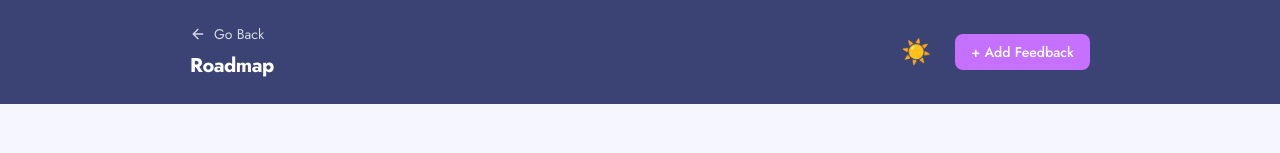
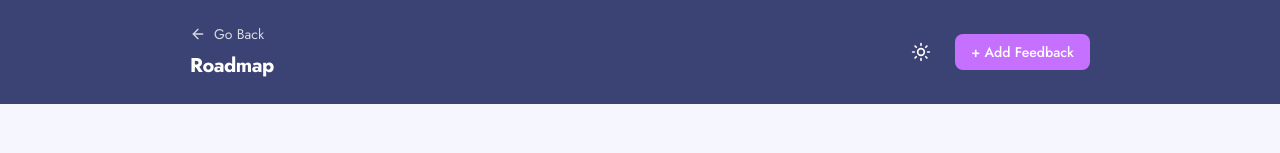
Before and after one commit to andrewteece/product-feedback-app, a Next.js app: page /roadmap in a window 1280 px wide. Shown: the top 153 px of the page. Built offline with nearby package versions, Linux system fonts and the light colour scheme; a web font is replaced by a local one.

Commit message:
update icons

```diff
--- a/src/components/ui/ThemeToggle.tsx
+++ b/src/components/ui/ThemeToggle.tsx
@@ -1,6 +1,8 @@
 'use client';
 
 import { useEffect, useState } from 'react';
+import { Moon, Sun } from 'lucide-react';
+import { motion, AnimatePresence } from 'framer-motion';
 
 export default function ThemeToggle() {
   const [darkMode, setDarkMode] = useState<boolean | null>(null);
@@ -24,15 +26,29 @@ export default function ThemeToggle() {
     document.documentElement.classList.toggle('dark', newTheme);
   };
 
-  if (darkMode === null) return null; // avoids flicker
+  if (darkMode === null) return null;
 
   return (
     <button
       onClick={toggleTheme}
-      className='text-2xl p-2 hover:scale-105 transition'
-      aria-label='Toggle theme'
+      aria-label='Toggle dark mode'
+      className='p-2 rounded transition hover:scale-105 text-white dark:text-white/80'
     >
-      {darkMode ? '🌙' : '☀️'}
+      <AnimatePresence mode='wait' initial={false}>
+        <motion.div
+          key={darkMode ? 'moon' : 'sun'}
+          initial={{ rotate: -90, opacity: 0 }}
+          animate={{ rotate: 0, opacity: 1 }}
+          exit={{ rotate: 90, opacity: 0 }}
+          transition={{ duration: 0.25 }}
+        >
+          {darkMode ? (
+            <Moon className='h-5 w-5' />
+          ) : (
+            <Sun className='h-5 w-5' />
+          )}
+        </motion.div>
+      </AnimatePresence>
     </button>
   );
 }
```
